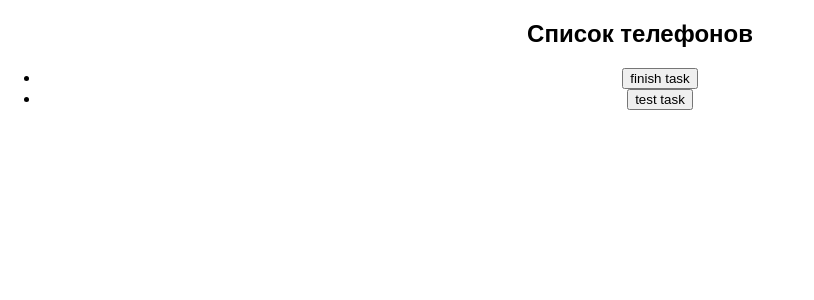
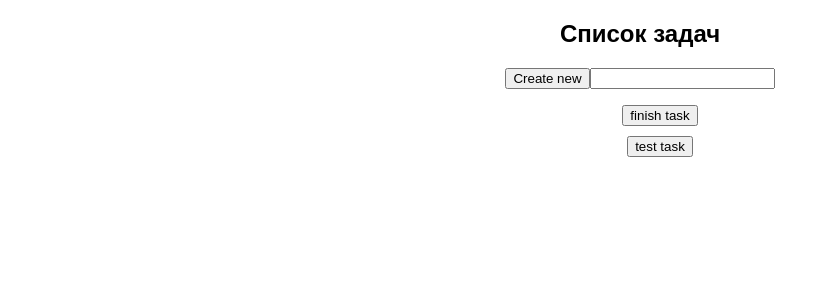
Before and after one commit to drummerdox/reactLearning, a React (Create React App) app: page / in a window 1280 px wide. Shown: the top 300 px of the page, without its empty margins (0-814 px from the left). Built offline with nearby package versions, Linux system fonts and the light colour scheme.

Commit message:
add new todo

```diff
--- a/src/App.css
+++ b/src/App.css
@@ -26,3 +26,11 @@
   from { transform: rotate(0deg); }
   to { transform: rotate(360deg); }
 }
+
+ul li {
+  list-style-type: none;
+}
+
+li {
+  margin-bottom: 10px;
+}
--- a/src/App.js
+++ b/src/App.js
@@ -2,7 +2,7 @@ import React, { Component } from 'react';
 import logo from './logo.svg';
 import './App.css';
 
-const todos = [
+let todos = [
   {
     id: 1,
     task: 'finish task',
@@ -15,22 +15,6 @@ const todos = [
   }
 ];
 
-class TodoList extends Component {
-  render() {
-    return (
-      <div className="App">
-        <header className="App-header">
-          <img src={logo} className="App-logo" alt="logo" />
-          <h1 className="App-title">Welcome to my TODO list</h1>
-        </header>
-        <p className="App-intro">
-          To get started, edit <code>src/App.js</code> and save to reload.
-        </p>
-      </div>
-    );
-  }
-}
-
 class App extends Component {
   constructor(props) {
     super(props);
@@ -41,8 +25,7 @@ class App extends Component {
   }
 
   handleOnClick = (todoItem) => {
-    this.setState({
-      todos: this.state.todos.map((item) => {
+    const todos = this.state.todos.map((item) => {
       let answer = item;
       if (item.id === todoItem.id) {
           answer = {
@@ -52,24 +35,51 @@ class App extends Component {
       }
       return answer;
     })
+
+    this.setState({
+      todos
     }
    );
+  }
+
+  handleChange(e) {
+    let text = e.target.value;
+    this.setState({
+      value: text
+    });
+  }
+
+  createTodo() {
+    let text = this.state.value;
+    let newTodo = {
+      id: this.state.todos.length + 1,
+      task: text,
+      isCompleted: false
+    };
+
+    todos = this.state.todos.concat([newTodo]);
+
+    this.setState({
+      todos
+    })
   }
 
   render() {
     const todoList = (
       <ul>
         { todos.map((todo, key) => {
-          console.log(todo);
-          return <li key={key}><button onClick={(event) => {this.handleOnClick(todo)}}>{todo.task}</button></li>
+          return <li key={key}>
+          <button onClick={ (event) => {this.handleOnClick(todo)}}>{todo.task}</button>
+          </li>
         } ) }
       </ul>
     );
-    console.log(todoList);
     return (
       <div className="App">
       <div id="items">
-      <h2>Список телефонов</h2>
+      <h2>Список задач</h2>
+        <button onClick={this.createTodo.bind(this)}>Create new</button>
+        <input type="text" value={this.state.value} onChange={this.handleChange.bind(this)} />
         {todoList}
       </div>
       </div>
```
Lines whose indentation alone changed are shown as unchanged.
